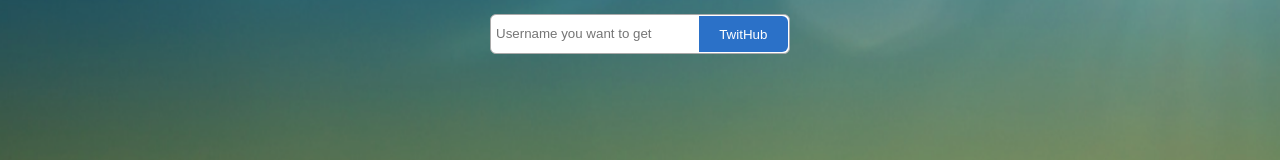
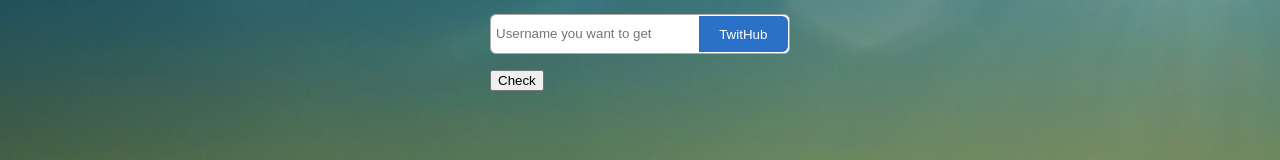
Before and after one commit to b4b4r07/twithub, a plain HTML site: page index.html in a window 1280 px wide. Shown: the part 252-412 px from the top of the page. Drawn offline with nearby package versions, Linux system fonts and the light colour scheme.

Commit message:
Debug commit

```diff
--- a/index.html
+++ b/index.html
@@ -85,6 +85,7 @@
                 <dd><button type="button" onclick="onClick();"><span>TwitHub</span></button></dd>
 
             </dl>
+                <input class="submit-button" type="button" value="Check" onclick="onClick();" />
         </form>
 
         <div id="output">
```
